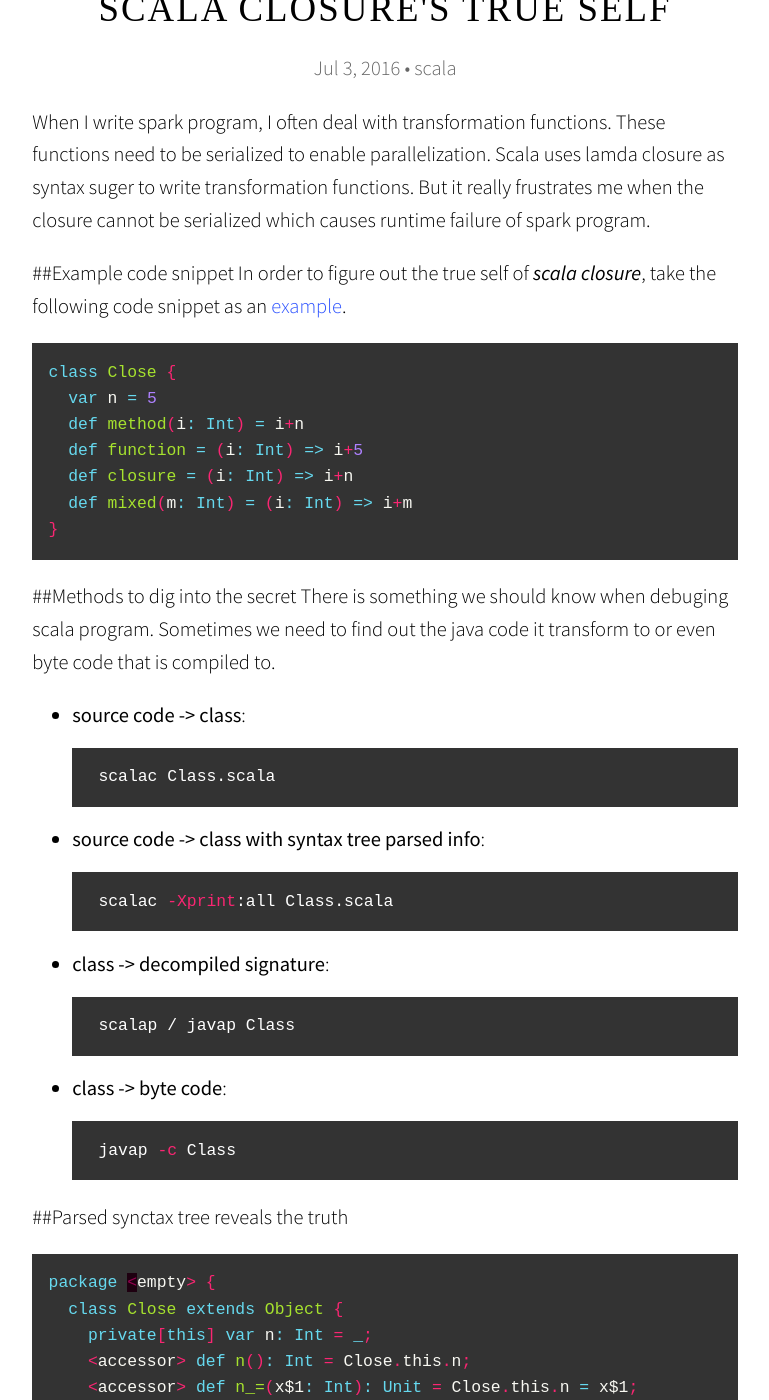
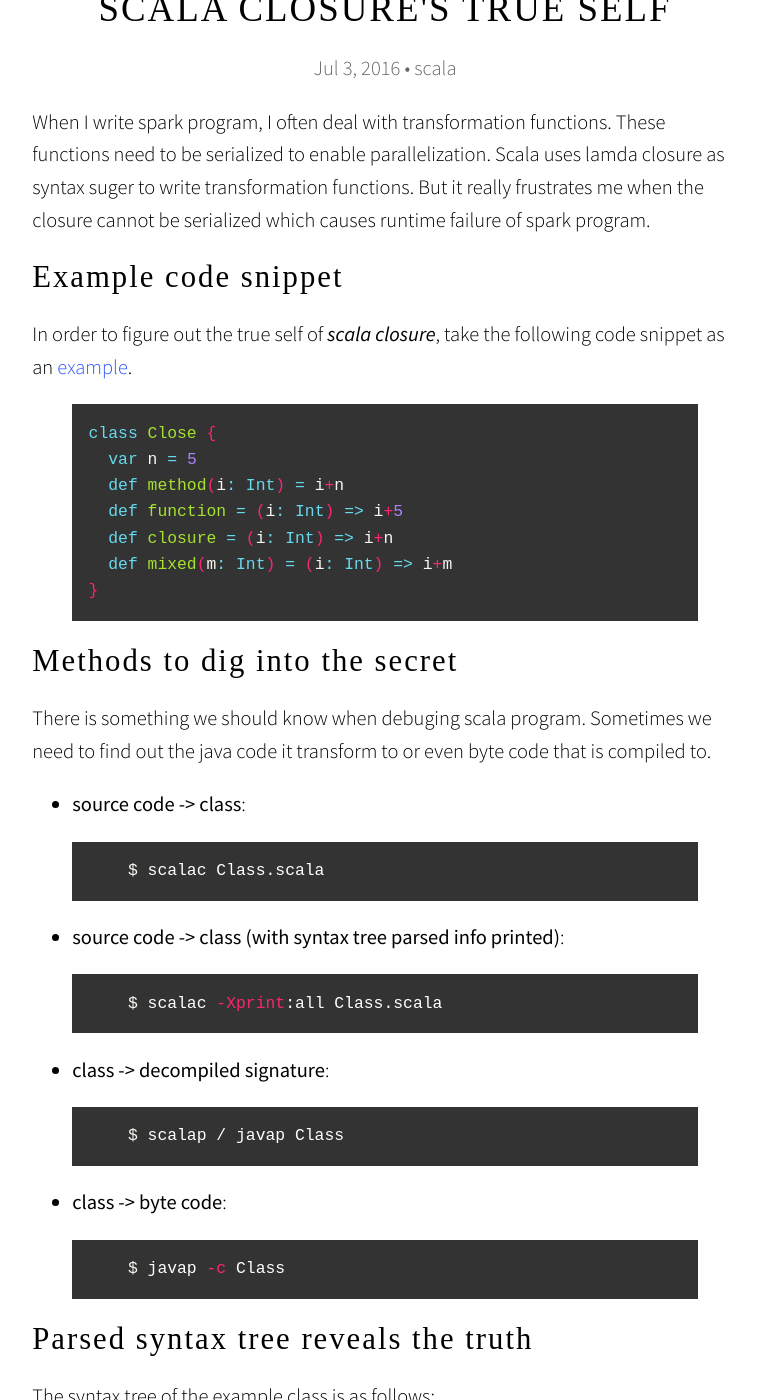
Before and after one commit to liyinhgqw/liyinhgqw.github.io, a Jekyll site: the page built from _posts/2016-07-03-scala_closure.md, in a window 1280 px wide and 1400 px high, scrolled down 241 px. Shown: the whole window, without its empty margins (255-1024 px from the left). Built offline with Jekyll 4.4.1, drawn with Linux system fonts in a browser that asks for light colours; nearby versions of some CDN libraries; some web fonts are replaced; some of the changed text lies outside the part shown.

Commit message:
amend scala closure

````diff
--- a/_posts/2016-07-03-scala_closure.md
+++ b/_posts/2016-07-03-scala_closure.md
@@ -1,14 +1,13 @@
 ---
 title:  "Scala Closure's True Self"
-date:   2016-07-03 22:43:00
 categories: scala
 ---
 
 When I write spark program, I often deal with transformation functions. These functions need to be serialized to enable parallelization. Scala uses lamda closure as syntax suger to write transformation functions. But it really frustrates me when the closure cannot be serialized which causes runtime failure of spark program.
 
-##Example code snippet
+## Example code snippet
 In order to figure out the true self of ***scala closure***, take the following code snippet as an [example](http://stackoverflow.com/questions/2670350/how-are-scala-closures-transformed-to-java-objects).
-```scala
+{% highlight scala %}
 class Close {
   var n = 5
   def method(i: Int) = i+n
@@ -16,29 +15,31 @@
   def closure = (i: Int) => i+n
   def mixed(m: Int) = (i: Int) => i+m
 }
-```
+{% endhighlight %}
 
-##Methods to dig into the secret
+## Methods to dig into the secret
 There is something we should know when debuging scala program. Sometimes we need to find out the java code it transform to or even byte code that is compiled to.
+
  * **source code -> class**:
- ```bash
-    scalac Class.scala
- ```
- * **source code -> class with syntax tree parsed info**:
- ```bash
-    scalac -Xprint:all Class.scala
- ```
+{% highlight bash %}
+    $ scalac Class.scala
+{% endhighlight %}
+ * **source code -> class (with syntax tree parsed info printed)**:
+{% highlight bash %}
+    $ scalac -Xprint:all Class.scala
+{% endhighlight %}
  * **class -> decompiled signature**:
- ```bash
-    scalap / javap Class
- ```
+{% highlight bash %}
+    $ scalap / javap Class
+{% endhighlight %}
  * **class -> byte code**:
- ```bash
-    javap -c Class
- ```
+{% highlight bash %}
+    $ javap -c Class
+{% endhighlight %}
 
-##Parsed synctax tree reveals the truth
-```scala
+## Parsed syntax tree reveals the truth
+The syntax tree of the example class is as follows:
+{% highlight scala %}
 package <empty> {
   class Close extends Object {
     private[this] var n: Int = _;
@@ -89,13 +90,13 @@
     }
   }
 }
-```
+{% endhighlight %}
 
 So closure is transformed to an inner class with an *apply* method. For closure, the outer class object is passed into the closure inner class when constructed if any class member variable is referenced. So the closure is serializable only if the outer class is serializable. Otherwise, if a closure depends only on some local variables, then only these variables are passed into the closure when constructed. So one way to avoid serializing all members of outer class is to copy the necessary member variables to local ones.
 
 What if a closure depends on some variables of its outer ***object***. See,
 
-```scala
+{% highlight scala %}
 object Close {
   var n = 5
   def method(i: Int) = i+n
@@ -103,9 +104,10 @@
   def closure = (i: Int) => i+n
   def mixed(m: Int) = (i: Int) => i+m
 }
+{% endhighlight %}
 
 It is transformed to
-```scala
+{% highlight scala %}
 package <empty> {
   object Close extends Object {
     private[this] var n: Int = _;
@@ -151,5 +153,6 @@
     }
   }
 }
-```
+{% endhighlight %}
+
 The outer object is not passed by. The object's member variable is used in the closure.
````
Also changed, not shown: 3 other files.
